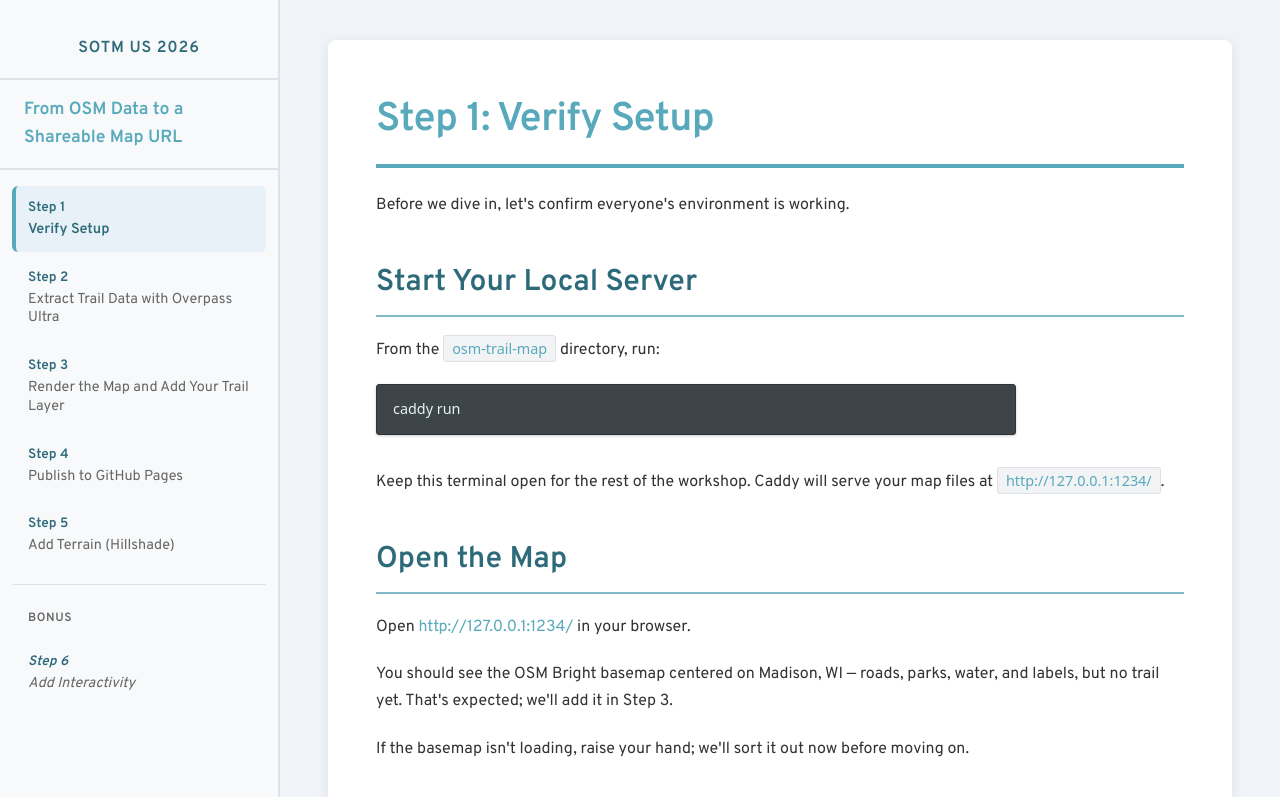
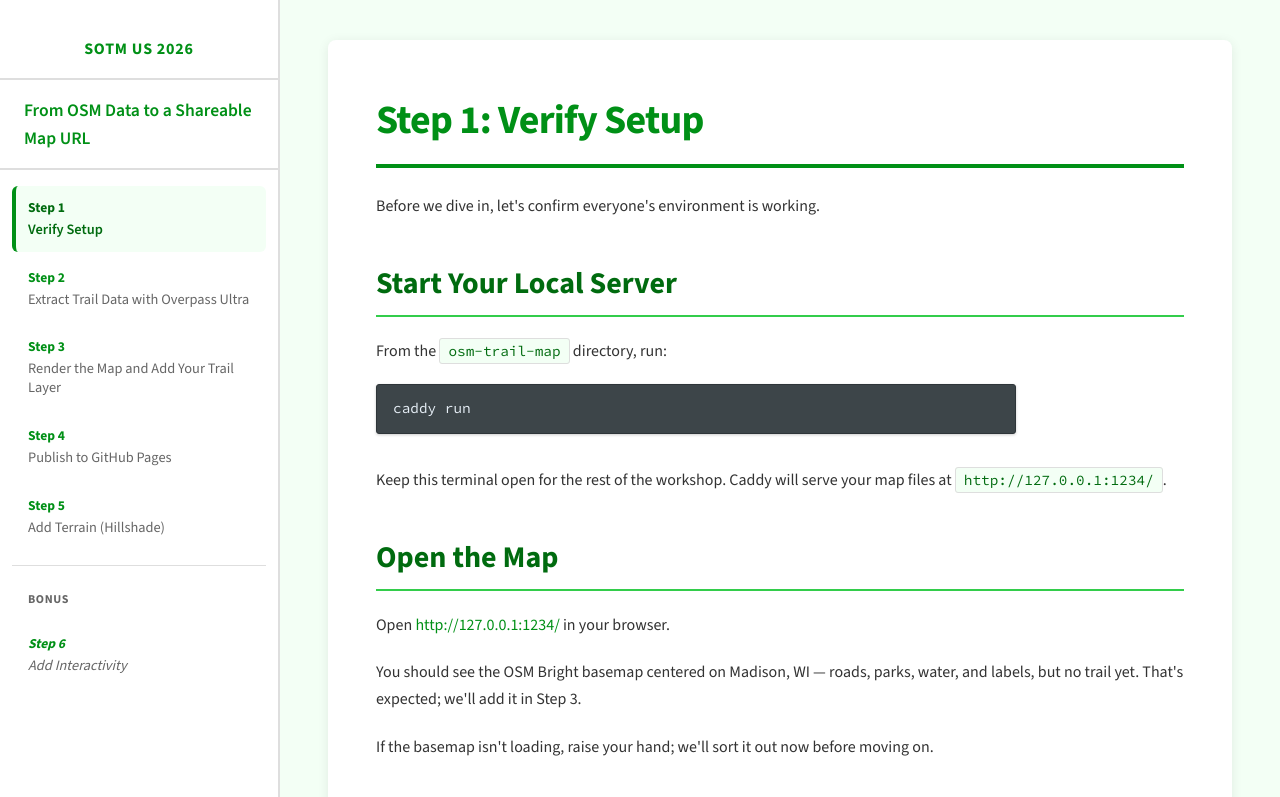
Before and after one commit to mizmay/intro-to-web-maps, an Eleventy site: page workshop/step-01.md in a window 1280 px wide. Shown: the top 797 px of the page. Built offline with nearby package versions, Linux system fonts and the light colour scheme; Eleventy itself is replaced by a stand-in of ours; code samples lack their colours; files that its build step writes are made by us from their sources; a web font is replaced by a local one.

Commit message:
Update styles and links in workshop pages; replace font and enhance color variables

```diff
--- a/workshop/_includes/base.njk
+++ b/workshop/_includes/base.njk
@@ -4,7 +4,7 @@
   <meta charset="UTF-8">
   <meta name="viewport" content="width=device-width, initial-scale=1.0">
   <title>{% if title %}{{ title }} - {% endif %}From OSM Data to a Shareable Map URL</title>
-  <link href="https://fonts.googleapis.com/css2?family=Overpass:wght@300;400;600&family=Overpass+Mono:wght@400&display=swap" rel="stylesheet">
+  <link href="https://fonts.googleapis.com/css2?family=Source+Sans+3:wght@300;400;600;700&family=Source+Code+Pro:wght@400&display=swap" rel="stylesheet">
   <link rel="stylesheet" href="../workshop.css">
 </head>
 <body>
@@ -70,7 +70,7 @@
   </div>
 
   <footer class="workshop-footer">
-    <p>SotM US 2026 Workshop &mdash; <a href="https://2026.stateofthemap.us/">State of the Map US</a> &mdash; <a href="https://github.com/mizmay/osm-trail-map">Stephanie May</a></p>
+    <p>SotM US 2026 Workshop &mdash; <a href="https://openstreetmap.us/events/state-of-the-map-us/2026/">State of the Map US</a> &mdash; <a href="https://mizmay.com">Stephanie May</a></p>
     <p class="footer-attribution">
       Map data &copy; <a href="https://www.openstreetmap.org/copyright">OpenStreetMap contributors</a>, ODbL.
       Basemap &copy; <a href="https://openstreetmap.us/our-work/tileservice/">OSM US Tileservice</a>.
--- a/workshop/workshop.css
+++ b/workshop/workshop.css
@@ -1,4 +1,18 @@
 /* Workshop Instruction Pages Styles - SotM US 2026 */
+
+:root {
+  --primary: #009016;
+  --primary-dark: #006b0f;
+  --primary-light: #33cd4b;
+  --accent-red: #cc2b48;
+  --bg-tint: #f3fff5;
+  --dark: #333;
+  --border: #dedede;
+  --text: #333;
+  --text-muted: #666;
+  --sans: 'Source Sans 3', 'Source Sans Pro', Helvetica, Arial, sans-serif;
+  --mono: 'Source Code Pro', monospace;
+}
 
 * {
   margin: 0;
@@ -7,10 +21,10 @@
 }
 
 body {
-  font-family: 'Overpass', system-ui, sans-serif;
+  font-family: var(--sans);
   line-height: 1.6;
-  color: #333;
-  background-color: #f8f9fa;
+  color: var(--text);
+  background-color: var(--bg-tint);
   overflow-x: hidden;
   width: 100%;
 }
@@ -29,8 +43,8 @@ body {
   left: 0;
   height: 100vh;
   width: 280px;
-  background-color: #f8f9fa;
-  border-right: 2px solid #dee2e6;
+  background-color: white;
+  border-right: 2px solid var(--border);
   z-index: 100;
   overflow-y: auto;
   transition: transform 0.3s ease;
@@ -42,7 +56,7 @@ body {
   top: 10px;
   left: 10px;
   z-index: 101;
-  background-color: #57A9BB;
+  background-color: var(--primary);
   color: white;
   border: none;
   padding: 0.75rem 1rem;
@@ -54,11 +68,11 @@ body {
 }
 
 .sidebar-toggle:hover {
-  background-color: #2E6B7A;
+  background-color: var(--primary-dark);
 }
 
 .sidebar-toggle.active {
-  background-color: #7FB8C8;
+  background-color: var(--primary-dark);
 }
 
 .sidebar-content {
@@ -68,7 +82,7 @@ body {
 
 .sidebar-logo {
   padding: 0.75rem 1rem 1rem;
-  border-bottom: 2px solid #dee2e6;
+  border-bottom: 2px solid var(--border);
   margin-bottom: 1rem;
   display: flex;
   justify-content: center;
@@ -76,10 +90,10 @@ body {
 }
 
 .sidebar-logo-text {
-  font-family: 'Overpass', system-ui, sans-serif;
-  font-weight: 600;
+  font-family: var(--sans);
+  font-weight: 700;
   font-size: 1rem;
-  color: #2E6B7A;
+  color: var(--primary);
   letter-spacing: 0.05em;
   text-transform: uppercase;
 }
@@ -91,25 +105,25 @@ body {
 
 .sidebar-header {
   padding: 0 1.5rem 1rem;
-  border-bottom: 2px solid #dee2e6;
+  border-bottom: 2px solid var(--border);
   margin-bottom: 1rem;
 }
 
 .sidebar-header h2 {
-  color: #57A9BB;
+  color: var(--primary);
   font-size: 1.1rem;
   font-weight: 600;
   margin: 0;
 }
 
 .sidebar-header-link {
-  color: #57A9BB;
+  color: var(--primary);
   text-decoration: none;
   transition: color 0.2s;
 }
 
 .sidebar-header-link:hover {
-  color: #2E6B7A;
+  color: var(--primary-dark);
   text-decoration: underline;
 }
 
@@ -124,7 +138,7 @@ body {
   display: flex;
   flex-direction: column;
   padding: 0.75rem 1rem;
-  color: #333;
+  color: var(--text);
   text-decoration: none;
   border-radius: 6px;
   transition: background-color 0.2s, color 0.2s;
@@ -133,33 +147,33 @@ body {
 }
 
 .sidebar-item:hover {
-  background-color: #e9ecef;
-  color: #57A9BB;
+  background-color: var(--bg-tint);
+  color: var(--primary);
 }
 
 .sidebar-item.active {
-  background-color: #E8F0F8;
-  color: #2E6B7A;
+  background-color: var(--bg-tint);
+  color: var(--primary-dark);
   font-weight: 600;
-  border-left: 4px solid #57A9BB;
+  border-left: 4px solid var(--primary);
   padding-left: 0.75rem;
 }
 
 .sidebar-item.bonus {
-  color: #666;
+  color: var(--text-muted);
   font-style: italic;
 }
 
 .sidebar-item.bonus.active {
-  background-color: #E8F0F8;
-  color: #2E6B7A;
+  background-color: var(--bg-tint);
+  color: var(--primary-dark);
   font-style: normal;
 }
 
 .step-number {
-  font-weight: 600;
+  font-weight: 700;
   font-size: 0.85rem;
-  color: #2E6B7A;
+  color: var(--primary);
   margin-bottom: 0.25rem;
 }
 
@@ -168,7 +182,7 @@ body {
 }
 
 .step-title {
-  color: #666;
+  color: var(--text-muted);
   line-height: 1.3;
 }
 
@@ -178,15 +192,15 @@ body {
 
 .sidebar-divider {
   height: 1px;
-  background-color: #dee2e6;
+  background-color: var(--border);
   margin: 0.75rem 0;
 }
 
 .sidebar-label {
   padding: 0.5rem 1rem;
   font-size: 0.75rem;
-  font-weight: 600;
-  color: #666;
+  font-weight: 700;
+  color: var(--text-muted);
   text-transform: uppercase;
   letter-spacing: 0.05em;
 }
@@ -196,7 +210,7 @@ body {
   flex: 1;
   margin-left: 280px;
   padding: 2.5rem clamp(1.5rem, 4vw, 3rem);
-  background-color: #f0f4f8;
+  background-color: var(--bg-tint);
   min-width: 0;
   width: 100%;
 }
@@ -212,27 +226,27 @@ body {
 }
 
 .workshop-content h1 {
-  color: #57A9BB;
+  color: var(--primary);
   margin-bottom: 1.5rem;
   font-size: 2.5rem;
-  font-weight: 600;
-  border-bottom: 4px solid #57A9BB;
+  font-weight: 700;
+  border-bottom: 4px solid var(--primary);
   padding-bottom: 0.75rem;
   letter-spacing: -0.02em;
 }
 
 .workshop-content h2 {
-  color: #2E6B7A;
+  color: var(--primary-dark);
   margin-top: 2.5rem;
   margin-bottom: 1.25rem;
   font-size: 1.875rem;
-  font-weight: 600;
-  border-bottom: 2px solid #7FB8C8;
+  font-weight: 700;
+  border-bottom: 2px solid var(--primary-light);
   padding-bottom: 0.5rem;
 }
 
 .workshop-content h3 {
-  color: #57A9BB;
+  color: var(--primary);
   margin-top: 1.75rem;
   margin-bottom: 0.75rem;
   font-size: 1.5rem;
@@ -240,7 +254,7 @@ body {
 }
 
 .workshop-content h4 {
-  color: #7FB8C8;
+  color: var(--primary-dark);
   margin-top: 1.5rem;
   margin-bottom: 0.5rem;
   font-size: 1.25rem;
@@ -278,13 +292,13 @@ body {
 
 /* Code Blocks */
 .workshop-content code {
-  background-color: #f1f3f5;
+  background-color: var(--bg-tint);
   padding: 0.2rem 0.5rem;
   border-radius: 3px;
-  font-family: 'Overpass Mono', system-ui, monospace;
+  font-family: var(--mono);
   font-size: 0.9em;
-  color: #57A9BB;
-  border: 1px solid #dee2e6;
+  color: var(--primary-dark);
+  border: 1px solid var(--border);
 }
 
 .workshop-content pre {
@@ -313,32 +327,32 @@ body {
 
 /* Links */
 .workshop-content a {
-  color: #57A9BB;
+  color: var(--primary);
   text-decoration: none;
   border-bottom: 1px solid transparent;
   transition: border-color 0.2s, color 0.2s;
 }
 
 .workshop-content a:hover {
-  color: #7FB8C8;
-  border-bottom-color: #7FB8C8;
+  color: var(--primary-dark);
+  border-bottom-color: var(--primary-dark);
 }
 
 /* Blockquotes */
 .workshop-content blockquote {
-  border-left: 4px solid #57A9BB;
+  border-left: 4px solid var(--primary);
   padding: 1rem 1.5rem;
   margin-left: 0;
   margin-bottom: 1.5rem;
   color: #555;
   font-style: italic;
-  background-color: #f8f9fa;
+  background-color: var(--bg-tint);
   border-radius: 4px;
 }
 
 /* Footer */
 .workshop-footer {
-  background-color: #2E6B7A;
+  background-color: var(--dark);
   color: white;
   text-align: center;
   padding: 2.5rem 1rem;
@@ -346,13 +360,13 @@ body {
 }
 
 .workshop-footer a {
-  color: #7FB8C8;
+  color: var(--primary-light);
   text-decoration: underline;
   transition: color 0.2s;
 }
 
 .workshop-footer a:hover {
-  color: #57A9BB;
+  color: white;
 }
 
 .workshop-footer p {
@@ -368,28 +382,18 @@ body {
 
 /* Strong/Bold Text */
 .workshop-content strong {
-  color: #2E6B7A;
-  font-weight: 600;
-}
-
-/* Color palette */
-:root {
-  --workshop-primary: #57A9BB;
-  --workshop-primary-dark: #2E6B7A;
-  --workshop-primary-light: #7FB8C8;
-  --workshop-accent-green: #4CAF50;
-  --workshop-accent-yellow: #FFEB3B;
-  --workshop-accent-red: #F44336;
+  color: var(--dark);
+  font-weight: 700;
 }
 
 .workshop-content mark {
-  background-color: #E8F0F8;
-  color: #2E6B7A;
+  background-color: var(--bg-tint);
+  color: var(--primary-dark);
   padding: 0.1rem 0.3rem;
   border-radius: 3px;
 }
 
-/* Warning / Info / Success callout boxes */
+/* Callout boxes */
 .workshop-content .warning,
 .workshop-content .important {
   background-color: rgba(255, 235, 59, 0.15);
@@ -407,25 +411,25 @@ body {
 
 .workshop-content .error,
 .workshop-content .alert {
-  background-color: rgba(244, 67, 54, 0.1);
-  border-left: 4px solid #F44336;
+  background-color: rgba(204, 43, 72, 0.1);
+  border-left: 4px solid var(--accent-red);
   padding: 1rem 1.5rem;
   margin: 1.5rem 0;
   border-radius: 4px;
-  color: #B71C1C;
+  color: #7a001a;
 }
 
 .workshop-content .error::before,
 .workshop-content .alert::before {
   content: "⚠ ";
-  color: #F44336;
+  color: var(--accent-red);
   font-weight: bold;
   margin-right: 0.5rem;
 }
 
 .workshop-content .info {
-  background-color: rgba(87, 169, 187, 0.08);
-  border-left: 4px solid #57A9BB;
+  background-color: rgba(0, 144, 22, 0.08);
+  border-left: 4px solid var(--primary);
   padding: 1rem 1.5rem;
   margin: 1.5rem 0;
   border-radius: 4px;
@@ -437,8 +441,8 @@ body {
 }
 
 .workshop-content .success-box {
-  background-color: rgba(76, 175, 80, 0.1);
-  border-left: 4px solid #4CAF50;
+  background-color: rgba(0, 144, 22, 0.1);
+  border-left: 4px solid var(--primary);
   padding: 1rem 1.5rem;
   margin: 1.5rem 0;
   border-radius: 4px;
@@ -446,7 +450,7 @@ body {
 
 .workshop-content .success-box::before {
   content: "✓ ";
-  color: #4CAF50;
+  color: var(--primary);
   font-weight: bold;
   margin-right: 0.5rem;
 }
```
Also changed, not shown: workshop/index.html (+2 -2 lines), workshop/step-01/index.html (+2 -2 lines).
